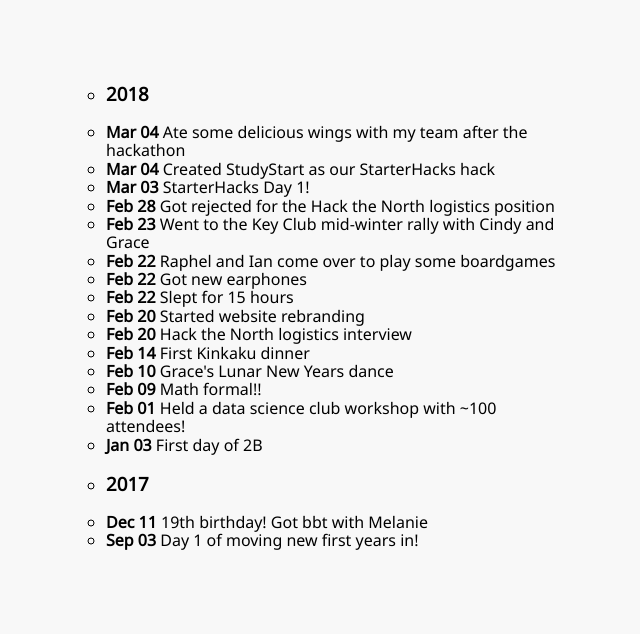
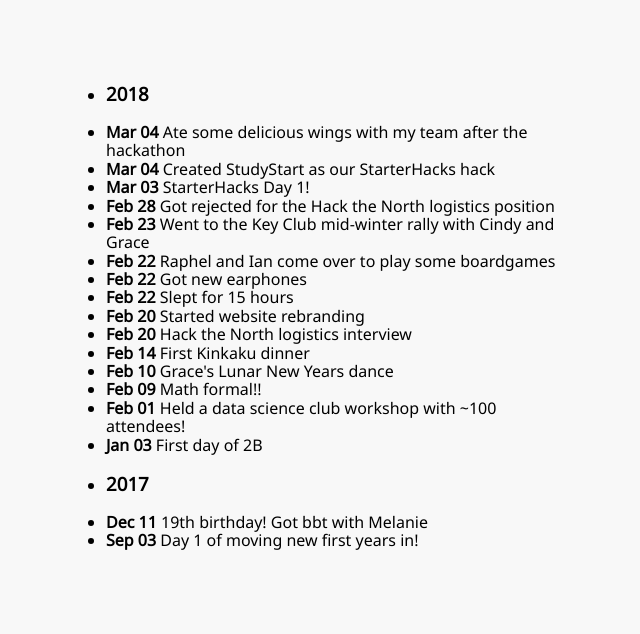
Before and after one commit to clayton-halim/clayton-halim.github.io, a Jekyll site: the page built from log.html, in a window 1280 px wide. Shown: the top 634 px of the page, without its empty margins (318-958 px from the left). Built offline with Jekyll 4.4.1, drawn with Linux system fonts in a browser that asks for light colours; nearby versions of some CDN libraries.

Commit message:
Remove bullet styling

```diff
--- a/assets/css/style.css
+++ b/assets/css/style.css
@@ -4,14 +4,6 @@ body {
 
 p {
   margin-top: 0;
-}
-
-ul {
-  list-style: circle outside;
-}
-
-ol {
-  list-style: decimal outside;
 }
 
 code {
```
